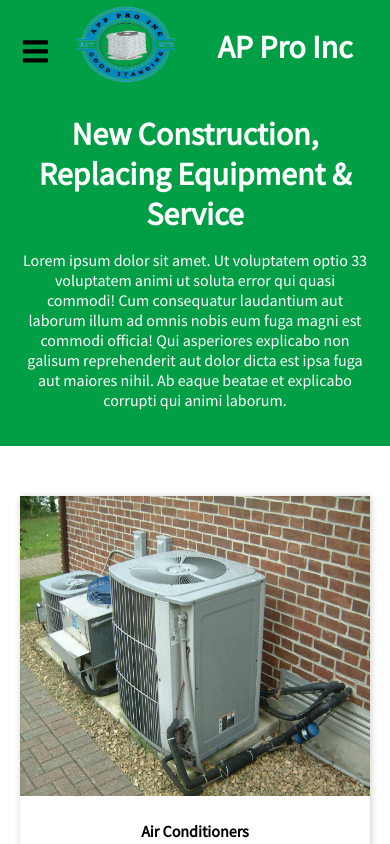
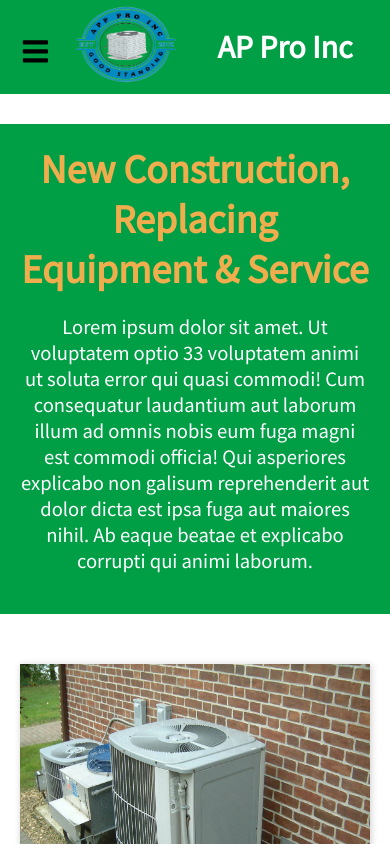
Before and after one commit to cod-cs-club/AC-Website, a Next.js app: page /services in a window 390 px wide. Shown: the top 844 px of the page. Built offline with nearby package versions, Linux system fonts and the light colour scheme.

Commit message:
mobile navbar does not cover whole screen now

```diff
--- a/src/styles/root.scss
+++ b/src/styles/root.scss
@@ -34,6 +34,7 @@
         justify-content: center;
         align-items: center;
         background-color:#009f46;
+        border-bottom: 30px solid white;
 
         #navBarHeader {color:white !important;}
     }
@@ -79,6 +80,9 @@
         margin: 0 auto;
         color: #F0AD4E;
 
+        h1 {
+            font-size: 250%;
+        }
         .paragraph{
             font-size: 135%;
             color: #2E4C6D;
@@ -127,7 +131,7 @@ nav{
         position: fixed;
         top: 0;
         left: 0;
-        height: 100%;
+        height: 75%;
         width: 100%;
         display: flex;
         align-items: center;
--- a/src/styles/servicesStyles.scss
+++ b/src/styles/servicesStyles.scss
@@ -8,12 +8,14 @@
     margin-bottom: 50px;
 
     h1{
-        font-size: 2rem;
+        font-size: 2.5rem;
         margin: 0;
+        color: #F0AD4E;
+    }
 
-        p{
-            font-size: 1.30rem;
-        }
+    p{
+        font-size-adjust: 0.5;
+        font-size: 125%;
     }
 }
 
@@ -24,7 +26,6 @@
     flex-wrap: wrap;
     gap: 3rem;
     justify-content: center;
-    flex-basis: calc(33.33% - 20px);
 
 
     //Service Image 1
@@ -38,7 +39,6 @@
         max-height: 600px;
         display: flex;
         flex-direction: column;
-        flex-basis: calc(33.33% - 20px);
         text-align: center;
         box-shadow: 1px 1px 7px 0px rgba(0,0,0,0.2);
         transition-duration: 300ms;
@@ -73,7 +73,6 @@
         max-height: 600px;
         display: flex;
         flex-direction: column;
-        flex-basis: calc(33.33% - 20px);
         text-align: center;
         box-shadow: 1px 1px 7px 0px rgba(0,0,0,0.2);
         transition-duration: 300ms;
@@ -108,7 +107,6 @@
         max-height: 600px;
         display: flex;
         flex-direction: column;
-        flex-basis: calc(33.33% - 20px);
         text-align: center;
         box-shadow: 1px 1px 7px 0px rgba(0,0,0,0.2);
         transition-duration: 300ms;
@@ -143,7 +141,6 @@
         max-height: 600px;
         display: flex;
         flex-direction: column;
-        flex-basis: calc(33.33% - 20px);
         text-align: center;
         box-shadow: 1px 1px 7px 0px rgba(0,0,0,0.2);
         transition-duration: 300ms;
@@ -178,7 +175,6 @@
         max-height: 600px;
         display: flex;
         flex-direction: column;
-        flex-basis: calc(33.33% - 20px);
         text-align: center;
         box-shadow: 1px 1px 7px 0px rgba(0,0,0,0.2);
         transition-duration: 300ms;
@@ -213,7 +209,6 @@
         max-height: 600px;
         display: flex;
         flex-direction: column;
-        flex-basis: calc(33.33% - 20px);
         text-align: center;
         box-shadow: 1px 1px 7px 0px rgba(0,0,0,0.2);
         transition-duration: 300ms;
@@ -248,7 +243,6 @@
         max-height: 600px;
         display: flex;
         flex-direction: column;
-        flex-basis: calc(33.33% - 20px);
         text-align: center;
         box-shadow: 1px 1px 7px 0px rgba(0,0,0,0.2);
         transition-duration: 300ms;
@@ -284,7 +278,6 @@
         max-height: 600px;
         display: flex;
         flex-direction: column;
-        flex-basis: calc(33.33% - 20px);
         text-align: center;
         box-shadow: 1px 1px 7px 0px rgba(0,0,0,0.2);
         transition-duration: 300ms;
@@ -319,7 +312,6 @@
         max-height: 600px;
         display: flex;
         flex-direction: column;
-        flex-basis: calc(33.33% - 20px);
         text-align: center;
         box-shadow: 1px 1px 7px 0px rgba(0,0,0,0.2);
         transition-duration: 300ms;
```
